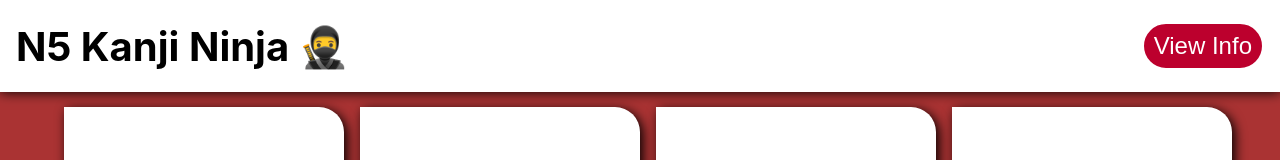
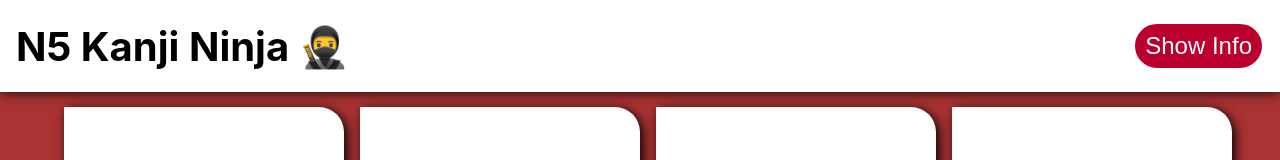
Before and after one commit to ferrouslights/JLPT-N5-Kanji, a React (Create React App) app: page / in a window 1280 px wide. Shown: the top 160 px of the page. Built offline with nearby package versions, Linux system fonts and the light colour scheme.

Commit message:
Minor edits

```diff
--- a/src/components/Header/index.js
+++ b/src/components/Header/index.js
@@ -11,7 +11,7 @@ const Header = ({toggleFlashcard, flashcardState}) => {
                     {/* Might Add this in later */}
                     {/* <JapanDot /> */}
                     <HeaderToggle onClick={() => toggleFlashcard()}>
-                        {flashcardState ? 'Hide Info' : 'View Info'}
+                        {flashcardState ? 'Hide Info' : 'Show Info'}
                     </HeaderToggle>
                 {/* <HeaderShuffle onClick={() => toggleFlashcard()}>
                     Shuffle
```
